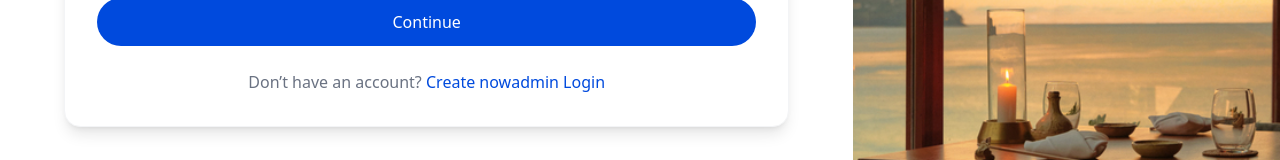
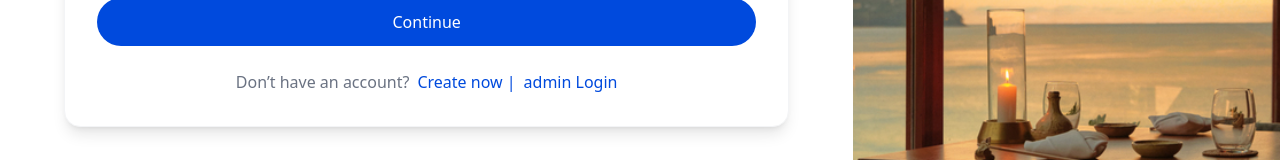
Before and after one commit to Robinsrk07/zomesstay, a React (Vite) app in the folder zomes_stay/: page / in a window 1280 px wide. Shown: the part 462-622 px from the top of the page. Built offline with nearby package versions, Linux system fonts and the light colour scheme.

Commit message:
Update LoginPage.jsx

```diff
--- a/zomes_stay/src/pages/LoginPage.jsx
+++ b/zomes_stay/src/pages/LoginPage.jsx
@@ -47,14 +47,15 @@ const LoginPage = () => {
               Continue
             </button>
 
-            <p className="mt-6 text-center text-sm sm:text-base text-gray-500">
+            <p className="mt-6 flex gap-2 items-center justify-center text-sm  sm:text-base text-gray-500">
               Don’t have an account?{" "}
               <Link to="/signup" className="text-[#004ADD] font-medium">
-                Create now
+                Create now |
               </Link>
               <Link to="/admin" className="text-[#004ADD] font-medium">
                 admin Login
               </Link>
+
             </p>
           </div>
         </div>
```
